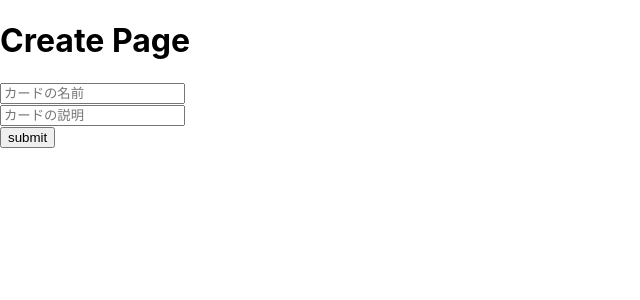
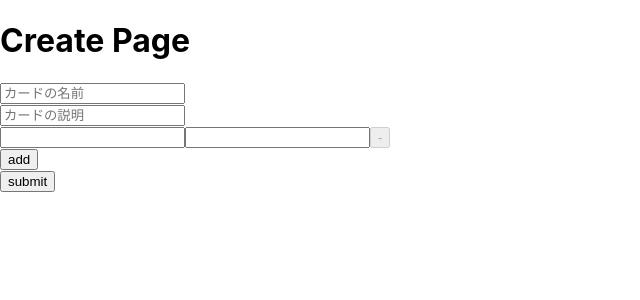
Before and after one commit to kjugk/flashcard, a React (Create React App) app: page /flashcard-create in a window 1280 px wide. Shown: the top 300 px of the page, without its empty margins (0-640 px from the left). Built offline with nearby package versions, Linux system fonts and the light colour scheme.

Commit message:
QAの増減制御を追加

```diff
--- a/src/pages/flashcard-create-page/components/flashcard-create-form.tsx
+++ b/src/pages/flashcard-create-page/components/flashcard-create-form.tsx
@@ -1,14 +1,24 @@
 import React, { FunctionComponent } from "react";
-import { Formik, Form, Field, ErrorMessage } from "formik";
+import { Formik, Form, Field, ErrorMessage, FieldArray } from "formik";
 import {
   IFlashcardCreateForm,
   IFlashcardCreateFormErrors,
 } from "../store/types";
 
-export const FlashcardCreateForm: FunctionComponent = () => {
+interface Props {
+  onSubmit: (params: IFlashcardCreateForm) => void;
+}
+
+export const FlashcardCreateForm: FunctionComponent<Props> = (props) => {
   const initialValues: IFlashcardCreateForm = {
     name: "",
     description: "",
+    qaList: [
+      {
+        question: "",
+        answer: "",
+      },
+    ],
   };
 
   return (
@@ -17,19 +27,13 @@ export const FlashcardCreateForm: FunctionComponent = () => {
       validate={(values) => {
         const errors: IFlashcardCreateFormErrors = {};
         if (!values.name) {
-          console.log("必須");
           errors.name = "必須項目です";
         }
         return errors;
       }}
-      onSubmit={(values, { setSubmitting }) => {
-        // TODO call effects
-        setTimeout(() => {
-          setSubmitting(false);
-        }, 1000);
-      }}
+      onSubmit={(values) => props.onSubmit(values)}
     >
-      {({ isSubmitting }) => (
+      {({ values }) => (
         <Form>
           <div>
             <Field type="text" name="name" placeholder="カードの名前" />
@@ -40,9 +44,35 @@ export const FlashcardCreateForm: FunctionComponent = () => {
             <Field type="text" name="description" placeholder="カードの説明" />
           </div>
 
-          <button type="submit" disabled={isSubmitting}>
-            submit
-          </button>
+          <FieldArray
+            name="qaList"
+            render={(arrayHelpers) => (
+              <div>
+                {values.qaList.map((qa, index) => (
+                  <div key={index}>
+                    <Field name={`qaList.${index}.question`} type="text" />
+                    <Field name={`qaList.${index}.answer`} type="text" />
+                    <button
+                      type="button"
+                      disabled={values.qaList.length <= 1}
+                      onClick={() => arrayHelpers.remove(index)}
+                    >
+                      -
+                    </button>
+                  </div>
+                ))}
+                <button
+                  type="button"
+                  onClick={() => {
+                    arrayHelpers.push({ question: "", answer: "" });
+                  }}
+                >
+                  add
+                </button>
+              </div>
+            )}
+          />
+          <button type="submit">submit</button>
         </Form>
       )}
     </Formik>
--- a/src/pages/flashcard-create-page/flashcard-create-page.tsx
+++ b/src/pages/flashcard-create-page/flashcard-create-page.tsx
@@ -6,13 +6,16 @@ import { FlashcardCreateForm } from "./components/flashcard-create-form";
 
 /**
  * カード作成ページ。
- * TODO formik 試す
  */
 const FlashcardCreatePage: FunctionComponent = () => {
   return (
     <div>
       <h1>Create Page</h1>
-      <FlashcardCreateForm />
+      <FlashcardCreateForm
+        onSubmit={(values) => {
+          console.log(values);
+        }}
+      />
     </div>
   );
 };
--- a/src/pages/flashcard-create-page/store/types.ts
+++ b/src/pages/flashcard-create-page/store/types.ts
@@ -8,11 +8,16 @@ export interface FlashcardCreatePageState {
 export interface IFlashcardCreateForm {
   name: string;
   description: string;
+  qaList: {
+    question: string;
+    answer: string;
+  }[];
 }
 
 export interface IFlashcardCreateFormErrors {
   name?: string;
   description?: string;
+  qaList?: { [index: number]: string }[];
 }
 
 // Action types
--- a/src/pages/flashcard-detail-page/flashcard-detail.page.tsx
+++ b/src/pages/flashcard-detail-page/flashcard-detail.page.tsx
@@ -19,8 +19,9 @@ const FlashcardDetailPage: FunctionComponent<Props> = (props) => {
   const { flashcard, getFlashcardDetail } = props;
 
   useEffect(() => {
+    console.log("detail");
     getFlashcardDetail(id);
-  }, []);
+  }, [getFlashcardDetail, id]);
 
   if (flashcard === undefined) {
     return null;
```
